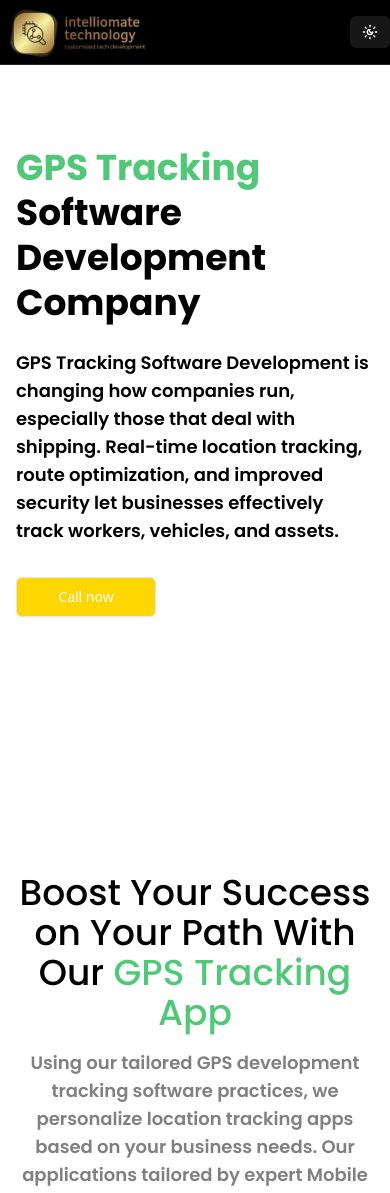
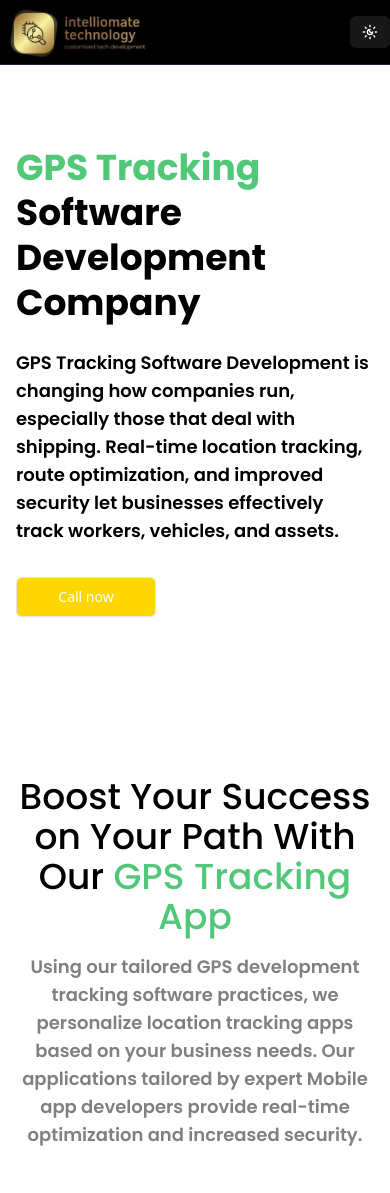
Before and after one commit to theskolar/intelliomate, a Next.js app: page / in a window 390 px wide. Shown: the top 1193 px of the page. Built offline with nearby package versions, Linux system fonts and the light colour scheme.

Commit message:
redesign

```diff
--- a/components/GpsTracking.tsx
+++ b/components/GpsTracking.tsx
@@ -37,24 +37,9 @@ const GpsTracking = () => {
               </Button>
             </div>
           </div>
-          <div className="relative mx-auto w-full max-w-lg lg:mx-0">
-            <div className="relative z-10 rounded-3xl p-8">
-              <div className="grid gap-6">
-                {/* <Image
-                src="#"
-                alt="GPS Tracking App Interface"
-                width={400}
-                height={800}
-                className="rounded-2xl shadow-2xl"
-              /> */}
-              </div>
-            </div>
-            <div className="absolute -right-20 top-1/2 h-72 w-72 -translate-y-1/2 rounded blur-3xl" />
-            <div className="absolute -left-20 top-0 h-72 w-72 rounded-full blur-3xl" />
-          </div>
         </div>
       </div>
-      <div className="absolute inset-0" />
+      {/* <div className="absolute inset-0" /> */}
     </section>
   );
 };
```
